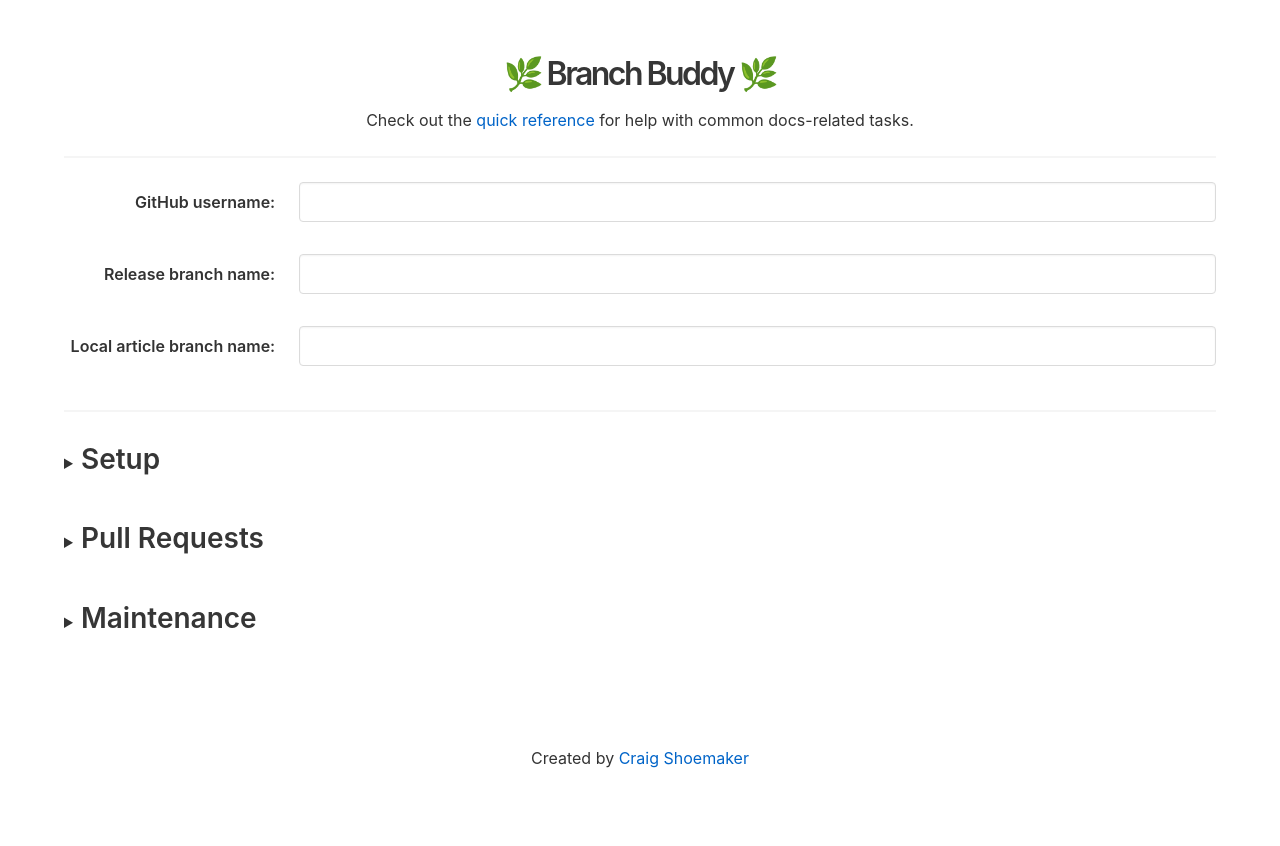
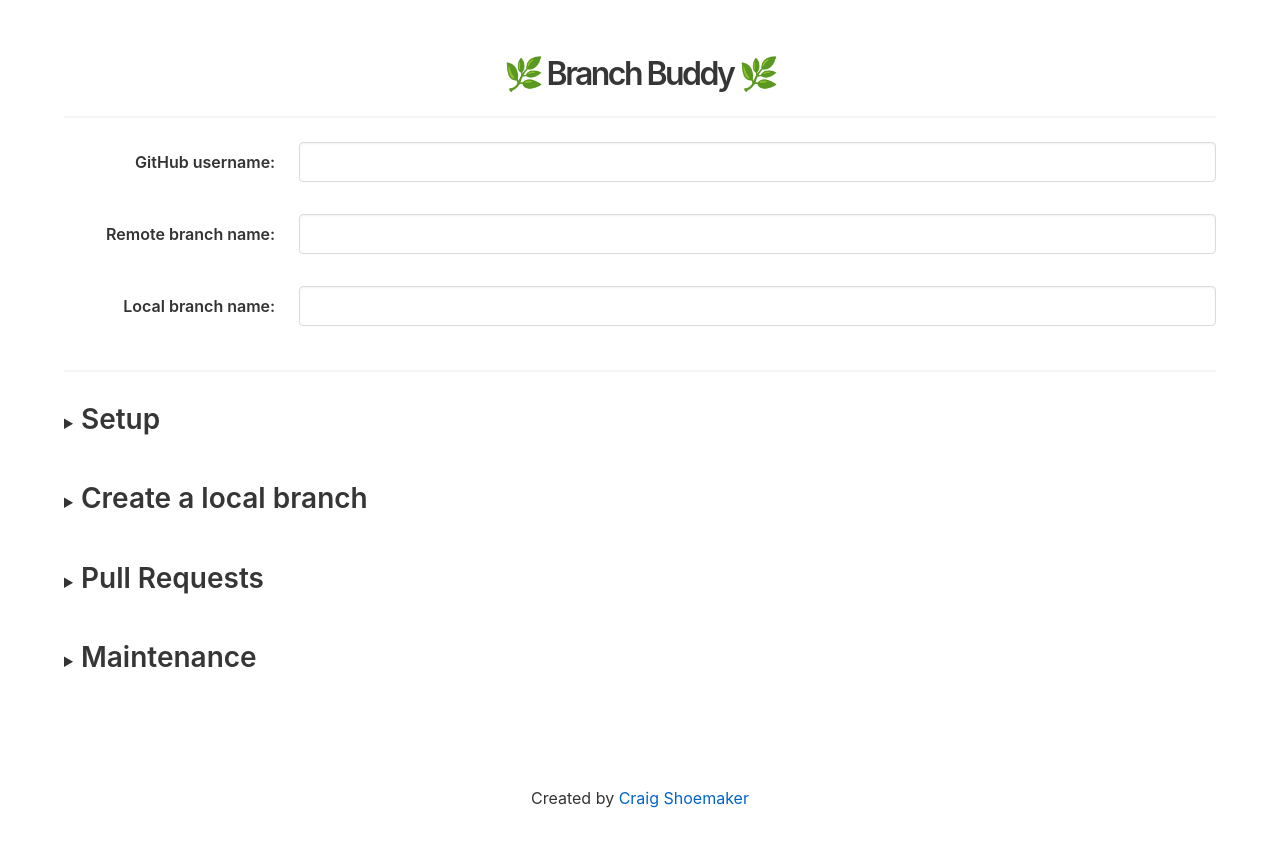
Before and after one commit to craigshoemaker/branch-buddy, a Svelte app: page / in a window 1280 px wide. Shown: the top 846 px of the page. Before the commit the page ends 818 px from the top, so only its background shows below. Built offline with nearby package versions, Linux system fonts and the light colour scheme.

Commit message:
feat: add branch section

```diff
--- a/src/App.svelte
+++ b/src/App.svelte
@@ -1,6 +1,7 @@
 <script>
   import Maintenance from "./Maintenance.svelte";
   import PullRequests from "./PullRequests.svelte";
+  import CreateBranch from "./CreateBranch.svelte";
   import Setup from "./Setup.svelte";
 
   const GITHUB_NAME_DEFAULT = "<GITHUB_USER_NAME>";
@@ -77,14 +78,6 @@
 
 <main class="container content mt-6">
   <h1 class="has-text-centered">🌿 Branch Buddy 🌿</h1>
-  <p class="has-text-centered">
-    Check out the
-    <a
-      href="https://review.docs.microsoft.com/en-us/help/contribute/contribute-quick-reference?branch=master"
-      target="_blank"
-      tabindex="-1">quick reference</a
-    > for help with common docs-related tasks.
-  </p>
 
   <hr />
 
@@ -115,7 +108,7 @@
       <label
         for="branch-name"
         class="mt-2 has-text-weight-semibold  has-text-right-desktop has-text-centered-mobile"
-        >Release branch name:</label
+        >Remote branch name:</label
       >
     </div>
     <div class="column">
@@ -137,7 +130,7 @@
       <label
         for="branch-name"
         class="mt-2 has-text-weight-semibold  has-text-right-desktop has-text-centered-mobile"
-        >Local article branch name:</label
+        >Local branch name:</label
       >
     </div>
     <div class="column">
@@ -159,6 +152,7 @@
   <hr />
 
   <Setup {githubName} {branchNameLocal} {branchName} />
+  <CreateBranch {githubName} {branchNameLocal} {branchName} />
   <PullRequests {githubName} {branchNameLocal} {branchName} />
   <Maintenance {branchName} {branchNameLocal} />
 </main>
--- /dev/null
+++ b/src/CreateBranch.svelte
@@ -0,0 +1,27 @@
+<script>
+  export let githubName;
+  export let branchName;
+  export let branchNameLocal;
+</script>
+
+<details>
+  <summary>
+    <h2>Create a local branch</h2>
+  </summary>
+  <ol>
+    <li>
+      <p>Fetch the server branch:</p>
+      <pre><code>git fetch upstream {branchName}</code></pre>
+    </li>
+    <li>
+      <p>Create your local branch:</p>
+      <pre><code>git checkout -B {branchName} upstream/{branchName}</code></pre>
+    </li>
+  </ol>
+</details>
+
+<style>
+  ol li {
+    margin-top: 1.75em;
+  }
+</style>
--- a/src/Maintenance.svelte
+++ b/src/Maintenance.svelte
@@ -7,15 +7,9 @@
   <summary>
     <h2>Maintenance</h2>
   </summary>
-  <p>Daily synchronize your local branches with the server branch.</p>
+  <p>Daily synchronize your local branch with the remote branch.</p>
   <ol>
     <li>
-      <p>Sync your local release branch.</p>
-      <pre><code>git checkout {branchName}</code></pre>
-      <pre><code>git pull upstream {branchName}</code></pre>
-    </li>
-    <li>
-      <p>Sync your article branch.</p>
       <pre><code>git checkout {branchNameLocal}</code></pre>
       <pre><code>git pull upstream {branchName}</code></pre>
     </li>
--- a/src/PullRequests.svelte
+++ b/src/PullRequests.svelte
@@ -18,7 +18,7 @@
   </p>
   <ol>
     <li>
-      <p>Copy your local branch to your fork on GitHub.</p>
+      <p>Push your local branch to your fork on GitHub.</p>
       <pre><code>git push origin {branchNameLocal}</code></pre>
     </li>
     {#if !/\>/.test(branchNameLocal)}
--- a/src/Setup.svelte
+++ b/src/Setup.svelte
@@ -12,7 +12,7 @@
     <li>
       <p>
         Ensure you have the <a
-          href="https://review.docs.microsoft.com/en-us/help/contribute/contribute-get-started-setup-github?branch=master"
+          href="https://review.learn.microsoft.com/en-us/help/get-started/setup-github"
           target="_blank"
           tabindex="-1">right GitHub permissions</a
         >
@@ -27,30 +27,16 @@
       </p>
     </li>
     <li>
+      <p>Clone the fork to your machine:</p>
+      <pre><code>git clone https://github.com/{githubName}/azure-docs-pr.git</code></pre>
+    </li>
+    <li>
       <p>Change into the folder created for the repository.</p>
       <pre><code>cd azure-docs-pr</code></pre>
     </li>
     <li>
-      <p>Clone the fork to your machine:</p>
-      <pre><code>git clone https://github.com/{githubName}/azure-docs-pr.git</code></pre>
-    </li>
-    <li>
       <p>Add a remote named <code>upstream</code>:</p>
       <pre><code>git remote add upstream http://github.com/MicrosoftDocs/azure-docs-pr.git</code></pre>
-    </li>
-    <li>
-      <p>Fetch the release branch:</p>
-      <pre><code>git fetch upstream {branchName}</code></pre>
-    </li>
-    <li>
-      <p>Create your local branch:</p>
-      <pre><code>git checkout -B {branchName} upstream/{branchName}</code></pre>
-    </li>
-    <li>
-      <p>
-        Create a branch for your article based off the local release branch:
-      </p>
-      <pre><code>git checkout -B {branchNameLocal} {branchName}</code></pre>
     </li>
   </ol>
 </details>
```
